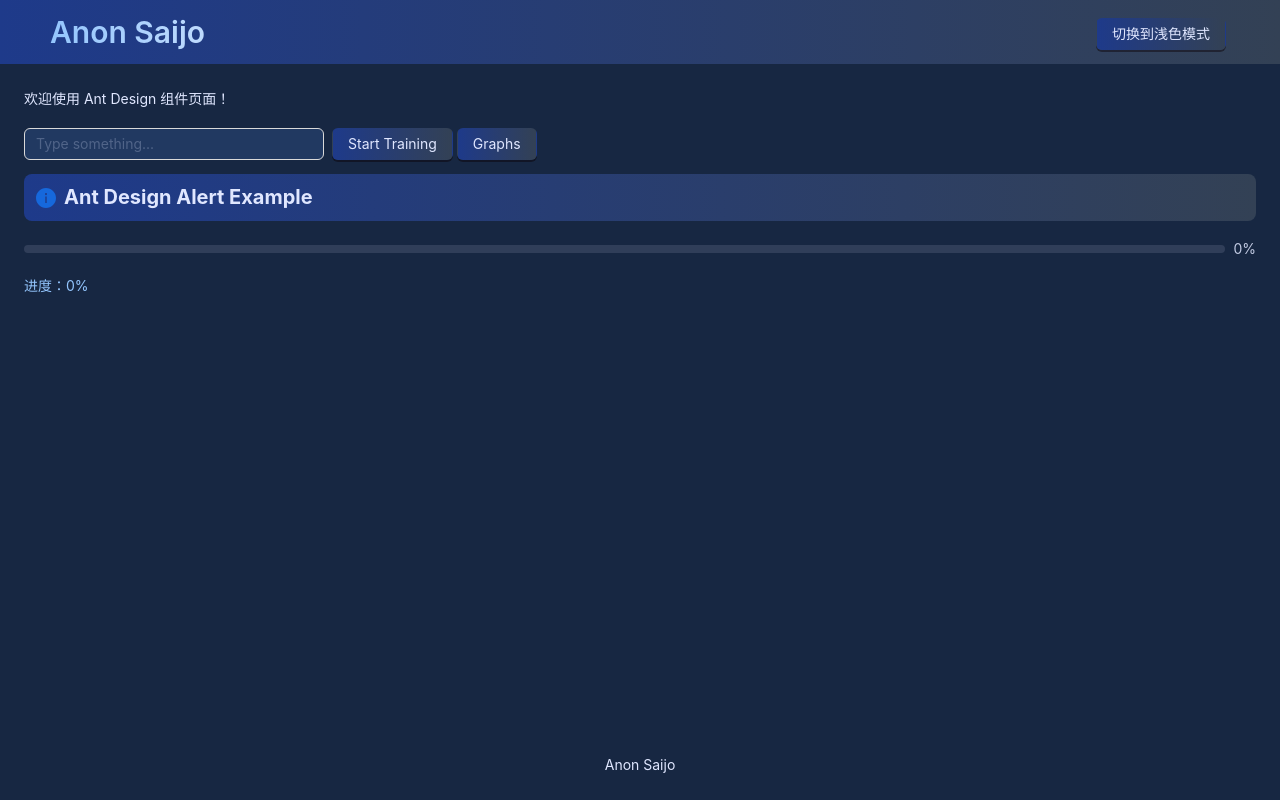
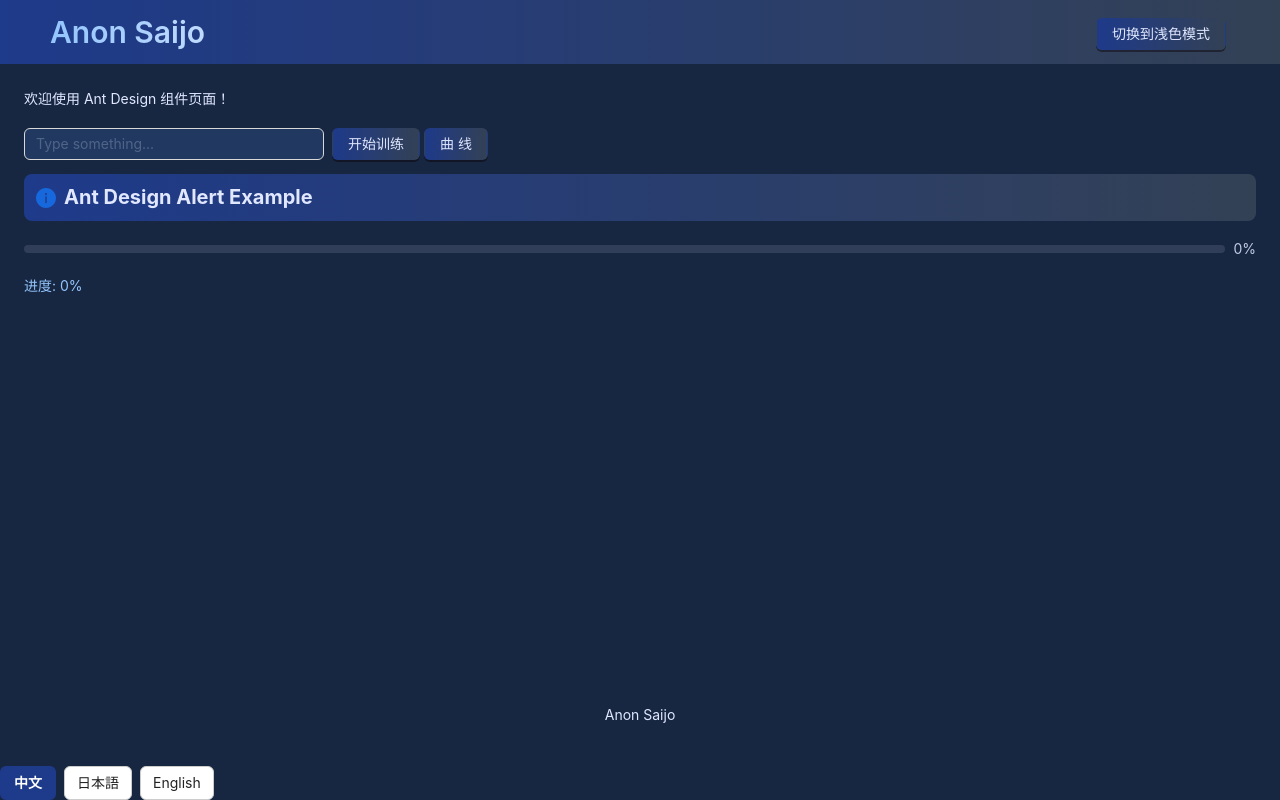
Before and after one commit to IvanAmamiya/test4sse, a Next.js app: page / in a window 1280 px wide. Built offline with nearby package versions, Linux system fonts and the light colour scheme.

Commit message:
引入i18n语言包

```diff
--- a/src/app/Providers.tsx
+++ b/src/app/Providers.tsx
@@ -1,8 +1,9 @@
 "use client";
+import '../utils/i18n';
 
 import { ConfigProvider, App } from "antd";
 
-export default function Providers({ children }: { children: React.ReactNode }) {
+export default function Providers({ children }: { children?: React.ReactNode }) {
   return (
     <ConfigProvider
       theme={{
--- a/src/app/page.tsx
+++ b/src/app/page.tsx
@@ -8,6 +8,8 @@
 import ConfirmTrainModal from "@/components/ConfirmTrainModal";
 import { useSSEProgress } from "@/hooks/useSSEProgress";
 import type { TrainDataPoint } from "@/hooks/useSSEProgress";
+import { useTranslation } from "react-i18next";
+import LanguageSwitcher from "@/components/LanguageSwitcher";
 import '../utils/i18n';
 
 const { Content, Footer } = Layout;
@@ -19,6 +21,7 @@
   const [isTraining, setIsTraining] = useState(false);
   const [prevData, setPrevData] = useState<TrainDataPoint[]>([]);
   const { data, progress } = useSSEProgress(isTraining);
+  const { t } = useTranslation();
 
   useEffect(() => {
     // 页面加载时获取训练状态和进度
@@ -82,19 +85,20 @@
         <ThemeHeader isDark={isDark} onToggleTheme={toggleTheme} />
         <Content style={{ padding: "24px" }}>
           <Typography.Paragraph style={{ color: isDark ? "#E0E7FF" : "#000000" }}>
-            欢迎使用 Ant Design 组件页面！
+            {t('welcome')}
           </Typography.Paragraph>
           <TrainingPanel
             isDark={isDark}
             onStart={handlePrmBtnClick}
             onGraph={handleGraphClick}
             isTraining={isTrainingLocked || showConfirmTrain}
+            t={t}
           />
           {/* 显示上一次训练进度 */}
           {prevData.length > 0 && (
             <div style={{ marginBottom: 24 }}>
-              <Typography.Title level={5} style={{ color: isDark ? "#E0E7FF" : "#000000" }}>上一次训练曲线</Typography.Title>
-              <GraphPanel visible={false} onClose={() => {}} data={prevData} />
+              <Typography.Title level={5} style={{ color: isDark ? "#E0E7FF" : "#000000" }}>{t('lastTrainingCurve')}</Typography.Title>
+              <GraphPanel visible={false} onClose={() => {}} data={prevData} t={t} />
             </div>
           )}
           <ConfirmTrainModal
@@ -102,13 +106,15 @@
             visible={showConfirmTrain}
             onOk={handleConfirmTrainOk}
             onCancel={handleConfirmTrainCancel}
+            t={t}
           />
-          <ProgressInfo isDark={isDark} progress={percent} />
-          <GraphPanel visible={showGraphPanel} onClose={handleGraphClose} data={data} />
+          <ProgressInfo isDark={isDark} progress={percent} t={t} />
+          <GraphPanel visible={showGraphPanel} onClose={handleGraphClose} data={data} t={t} />
         </Content>
         <Footer style={{ textAlign: "center", color: isDark ? "#E0E7FF" : "#000000" }}>
           Anon Saijo
         </Footer>
+        <LanguageSwitcher style={{ marginTop: 16 }} />
       </Layout>
     </ConfigProvider>
   );
--- a/src/components/ConfirmTrainModal.tsx
+++ b/src/components/ConfirmTrainModal.tsx
@@ -9,14 +9,14 @@
   onCancel: () => void;
 }
 
-const ConfirmTrainModal: React.FC<ConfirmTrainModalProps> = ({ isDark, visible, onOk, onCancel }) => (
+const ConfirmTrainModal: React.FC<ConfirmTrainModalProps & { t: any }> = ({ isDark, visible, onOk, onCancel, t }) => (
   <Modal
-    title="确认操作"
+    title={t('confirmOperation')}
     open={visible}
     onOk={onOk}
     onCancel={onCancel}
-    okText="确定"
-    cancelText="取消"
+    okText={t('confirm')}
+    cancelText={t('cancel')}
     okButtonProps={{
       style: {
         background: isDark ? "#f59e42" : "#22c55e",
@@ -30,7 +30,7 @@
       border: `1px solid ${getThemeColor("modalBorder", isDark)}`,
     }}
   >
-    开始训练，可以吗？
+    {t('startTrainingQuestion')}
   </Modal>
 );
 
--- a/src/components/GraphPanel.tsx
+++ b/src/components/GraphPanel.tsx
@@ -9,9 +9,9 @@
   data: TrainDataPoint[];
 }
 
-const GraphPanel: React.FC<GraphPanelProps> = ({ visible, onClose, data }) => (
+const GraphPanel: React.FC<GraphPanelProps & { t: any }> = ({ visible, onClose, data, t }) => (
   <Modal
-    title="训练过程曲线"
+    title={t('trainingCurve')}
     open={visible}
     onCancel={onClose}
     footer={null}
@@ -19,7 +19,7 @@
   >
     <div style={{ display: 'flex', gap: 24 }}>
       <div style={{ flex: 1 }}>
-        <div style={{ textAlign: 'center', marginBottom: 8 }}>Loss 曲线</div>
+        <div style={{ textAlign: 'center', marginBottom: 8 }}>{t('loss') || 'Loss'} 曲线</div>
         <ResponsiveContainer width="100%" height={200}>
           <LineChart data={data} margin={{ top: 20, right: 30, left: 0, bottom: 0 }}>
             <CartesianGrid strokeDasharray="3 3" />
@@ -27,12 +27,12 @@
             <YAxis />
             <Tooltip />
             <Legend />
-            <Line type="monotone" dataKey="loss" stroke="#8884d8" name="Loss" />
+            <Line type="monotone" dataKey="loss" stroke="#8884d8" name={t('loss') || 'Loss'} />
           </LineChart>
         </ResponsiveContainer>
       </div>
       <div style={{ flex: 1 }}>
-        <div style={{ textAlign: 'center', marginBottom: 8 }}>Accuracy 曲线</div>
+        <div style={{ textAlign: 'center', marginBottom: 8 }}>{t('accuracy') || 'Accuracy'} 曲线</div>
         <ResponsiveContainer width="100%" height={200}>
           <LineChart data={data} margin={{ top: 20, right: 30, left: 0, bottom: 0 }}>
             <CartesianGrid strokeDasharray="3 3" />
@@ -40,7 +40,7 @@
             <YAxis />
             <Tooltip />
             <Legend />
-            <Line type="monotone" dataKey="accuracy" stroke="#82ca9d" name="Accuracy" />
+            <Line type="monotone" dataKey="accuracy" stroke="#82ca9d" name={t('accuracy') || 'Accuracy'} />
           </LineChart>
         </ResponsiveContainer>
       </div>
--- /dev/null
+++ b/src/components/LanguageSwitcher.tsx
@@ -0,0 +1,42 @@
+import React from "react";
+import { useTranslation } from "react-i18next";
+
+interface LanguageSwitcherProps {
+  style?: React.CSSProperties;
+}
+
+const langs = [
+  { code: "zh", label: "中文" },
+  { code: "ja", label: "日本語" },
+  { code: "en", label: "English" },
+];
+
+const LanguageSwitcher: React.FC<LanguageSwitcherProps> = ({ style }) => {
+  const { i18n } = useTranslation();
+  const current = i18n.language;
+  return (
+    <div style={{ display: "flex", gap: 8, ...style }}>
+      {langs.map(lang => (
+        <button
+          key={lang.code}
+          onClick={() => i18n.changeLanguage(lang.code)}
+          style={{
+            padding: "4px 12px",
+            borderRadius: 6,
+            border: current === lang.code ? "2px solid #1E3A8A" : "1px solid #ccc",
+            background: current === lang.code ? "#1E3A8A" : "#fff",
+            color: current === lang.code ? "#fff" : "#222",
+            fontWeight: current === lang.code ? 700 : 400,
+            cursor: "pointer",
+            outline: "none",
+            transition: "all 0.2s"
+          }}
+        >
+          {lang.label}
+        </button>
+      ))}
+    </div>
+  );
+};
+
+export default LanguageSwitcher;
--- a/src/components/ProgressInfo.tsx
+++ b/src/components/ProgressInfo.tsx
@@ -7,7 +7,7 @@
   progress: number;
 }
 
-const ProgressInfo: React.FC<ProgressInfoProps> = ({ isDark, progress }) => (
+const ProgressInfo: React.FC<ProgressInfoProps & { t: any }> = ({ isDark, progress, t }) => (
   <>
     <Alert
       message="Ant Design Alert Example"
@@ -28,7 +28,7 @@
       style={{ marginBottom: 16 }}
     />
     <div className="text-2xl text-left" style={{ color: getThemeColor("progressText", isDark) }}>
-      进度：{progress}%
+      {t('progress')}: {progress}%
     </div>
   </>
 );
--- a/src/components/TrainingPanel.tsx
+++ b/src/components/TrainingPanel.tsx
@@ -1,6 +1,7 @@
 import React from "react";
 import { Input } from "antd";
 import GradientButton from "@/components/GradientButton";
+import { useTranslation } from "react-i18next";
 
 interface TrainingPanelProps {
   isDark: boolean;
@@ -9,7 +10,7 @@
   isTraining: boolean;
 }
 
-const TrainingPanel: React.FC<TrainingPanelProps> = ({ isDark, onStart, onGraph, isTraining }) => {
+const TrainingPanel: React.FC<TrainingPanelProps & { t: any }> = ({ isDark, onStart, onGraph, isTraining, t }) => {
   return (
     <div style={{ margin: '14px 0' }}>
       <Input
@@ -19,10 +20,10 @@
         disabled={isTraining}
       />
       <GradientButton isDark={isDark} onClick={onStart} disabled={isTraining}>
-        Start Training
+        {t('startTraining')}
       </GradientButton>
       <GradientButton isDark={isDark} onClick={onGraph}>
-        Graphs
+        {t('graphs')}
       </GradientButton>
     </div>
   );
```
